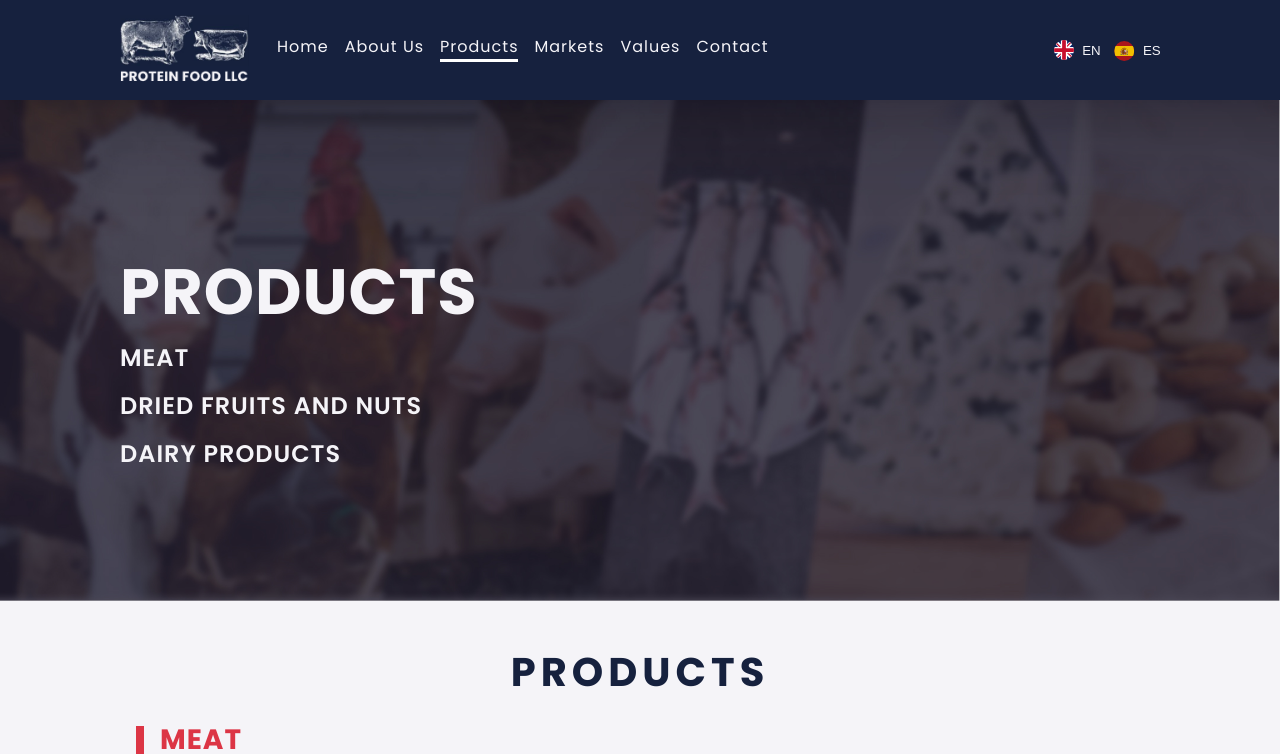
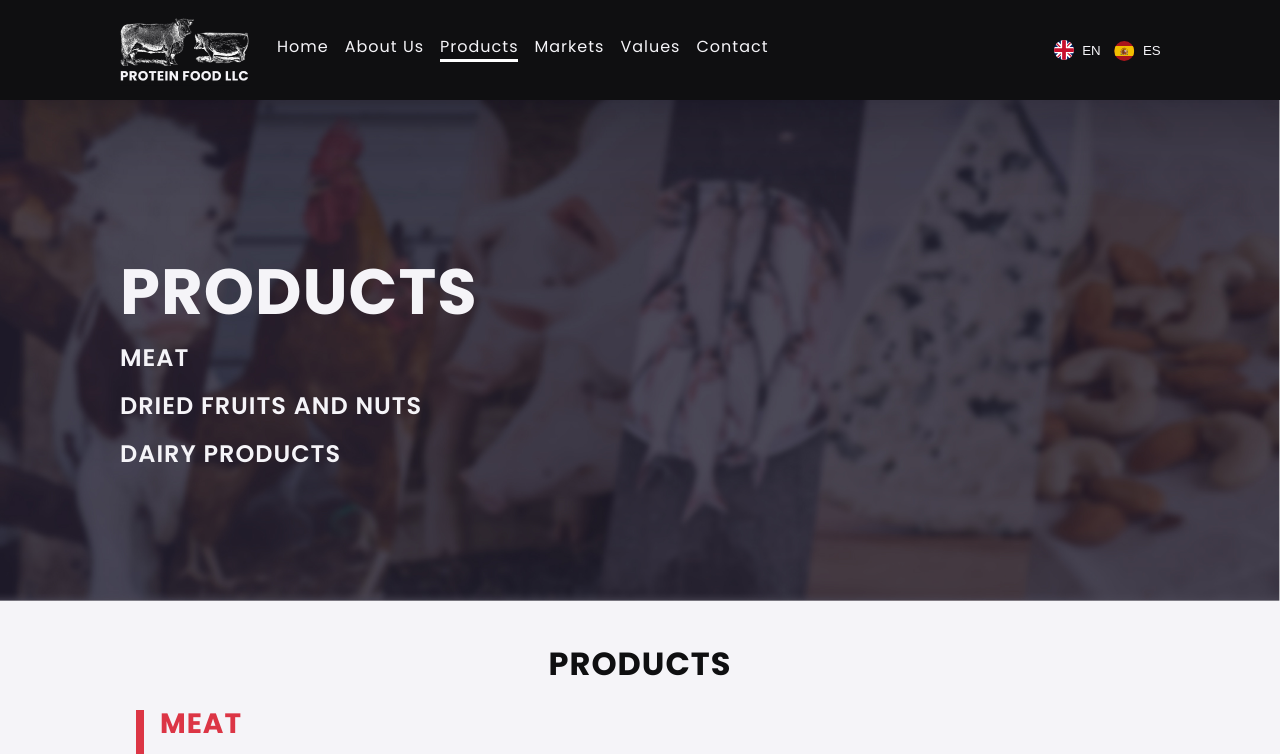
Before and after one commit to lucasPeluso/protein-food, a React (Vite) app: page /Products in a window 1280 px wide. Shown: the top 754 px of the page. Built offline with nearby package versions, Linux system fonts and the light colour scheme.

Commit message:
color changed

```diff
--- a/src/index.css
+++ b/src/index.css
@@ -2,7 +2,7 @@
 
 /* *********** Custom Properties********** */
 :root {
-    --blue-dark: #16213E;
+    --blue-dark: #0f0f11;
     --blue-dark-10: #16213E10;
     --blue-light: #007BFF;
     --gray: #8D8D8D;
--- a/src/styles/components/pages/Products.css
+++ b/src/styles/components/pages/Products.css
@@ -68,8 +68,8 @@
     }
 
     .products-title {
-        font-size: 40px;
-        line-height: 48px;
-        letter-spacing: 5px;
+        font-size: 32px;
+        line-height: 32px;
+        letter-spacing: 1px;
     }
 }
```
Also changed, not shown: src/assets/Logo.png.
